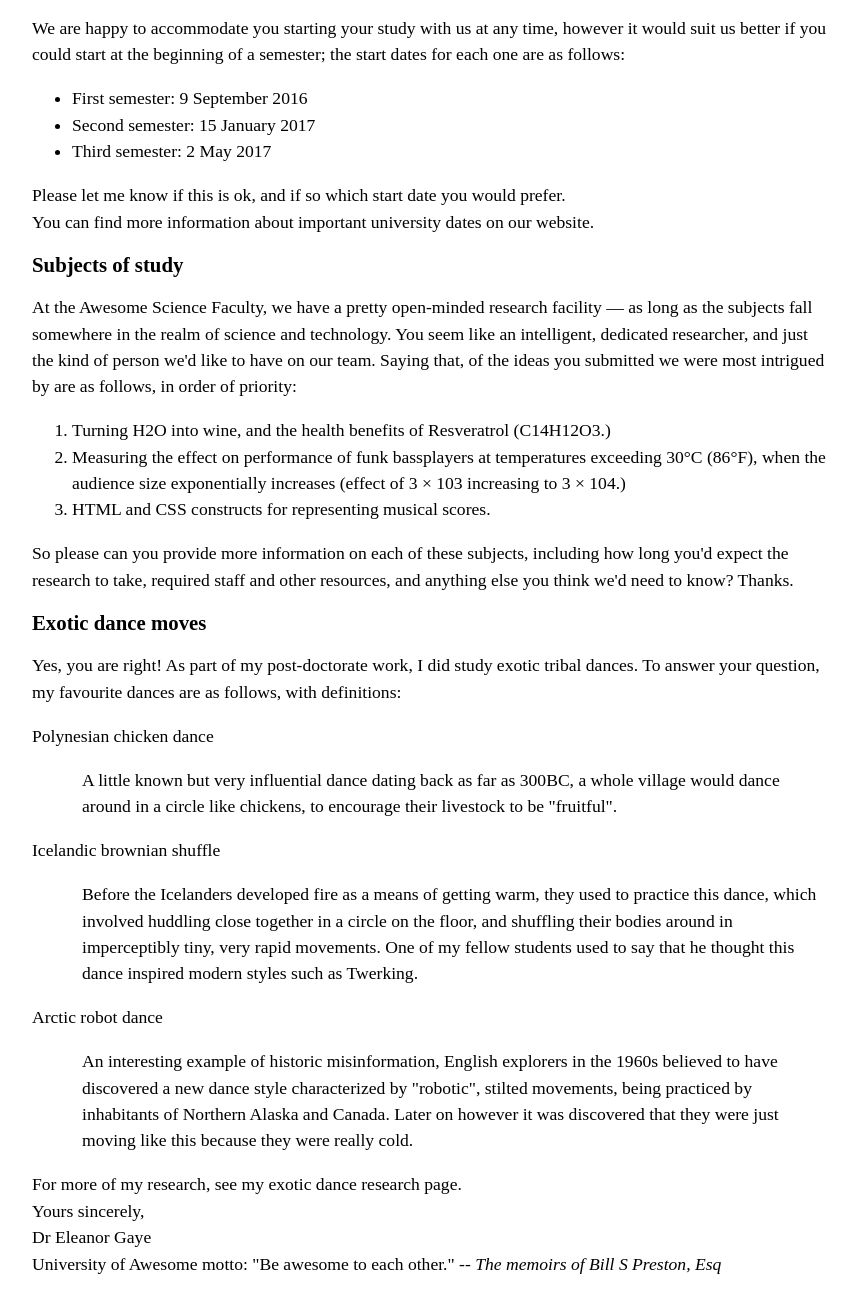
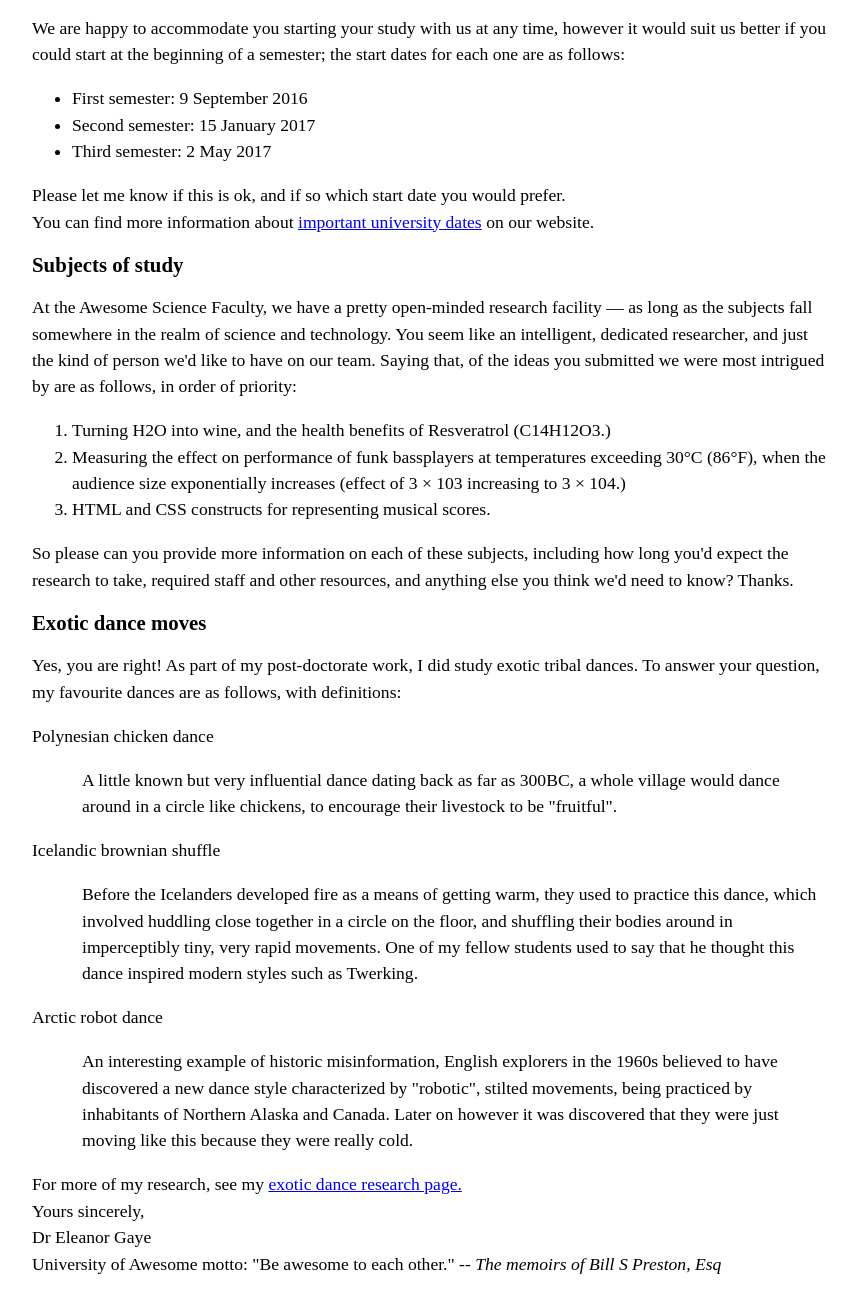
Before and after one commit to bconsentino5/bconsentino5.github.io, a plain HTML site: page ica/ica3a.html in a window 1280 px wide. Shown: the part 555-1850 px from the top of the page, without its empty margins (208-1065 px from the left). Drawn offline with Linux system fonts and the light colour scheme.

Commit message:
Update ica3a.html

```diff
--- a/ica/ica3a.html
+++ b/ica/ica3a.html
@@ -46,7 +46,7 @@
 
     <p>Please let me know if this is ok, and if so which start date you would prefer.<br>
 
-    You can find more information about important university dates on our website.</p>
+    You can find more information about <a href="http://example.com">important university dates</a> on our website.</p>
 
 
     <h2>Subjects of study</h2>
@@ -73,7 +73,7 @@
     <p>Arctic robot dance</p>
     <p class="indent">An interesting example of historic misinformation, English explorers in the 1960s believed to have discovered a new dance style characterized by "robotic", stilted movements, being practiced by inhabitants of Northern Alaska and Canada. Later on however it was discovered that they were just moving like this because they were really cold.</p>
 
-    <p>For more of my research, see my exotic dance research page.<br>
+    <p>For more of my research, see my <a href="http://example.com">exotic dance research page.</a><br>
 
     Yours sincerely,<br>
     Dr Eleanor Gaye<br>
```
